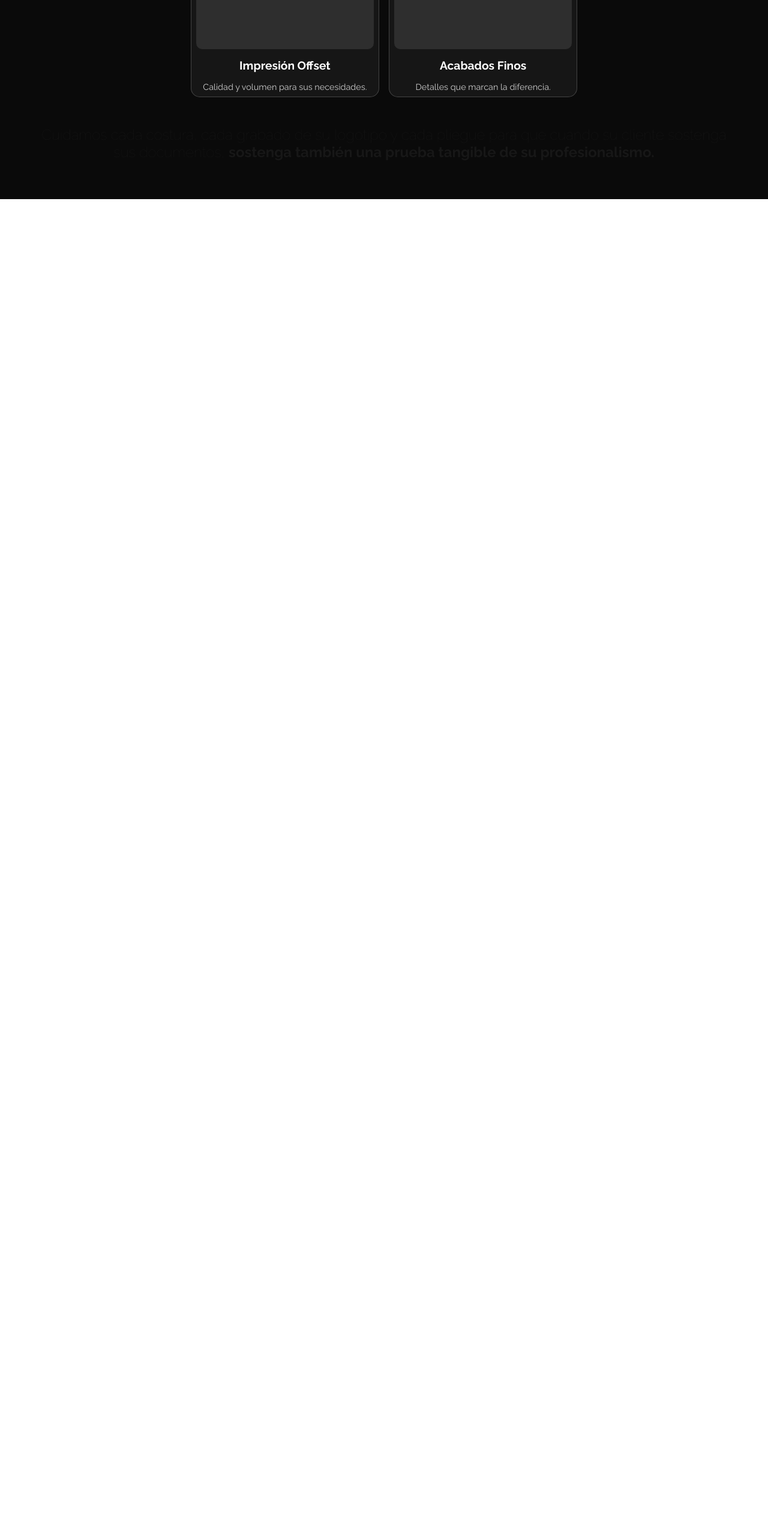
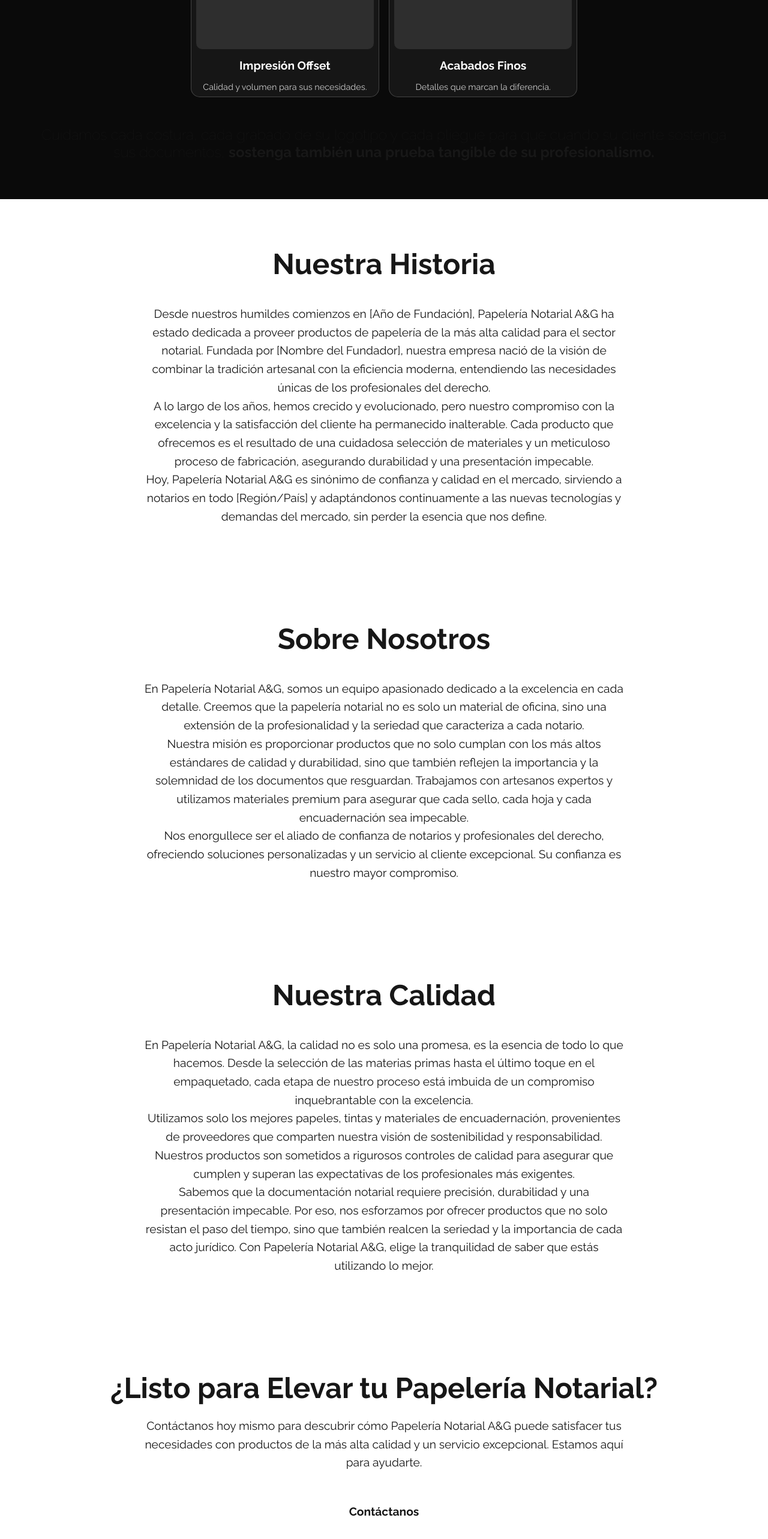
Before and after one commit to JDanielFV/papelerianotarial, a Next.js app: page / in a window 1280 px wide. Shown: the part 1281-3847 px from the top of the page at 60% size. Before the commit the page ends 1613 px from the top, so only its background shows below. Built offline with nearby package versions, Linux system fonts and the light colour scheme.

Commit message:
feat: Add History, AboutUs, Quality, and Contact sections to homepage

```diff
--- /dev/null
+++ b/app/components/AboutUs.jsx
@@ -0,0 +1,59 @@
+"use client";
+
+import styled from "styled-components";
+import { motion } from "framer-motion";
+
+const AboutUsSection = styled(motion.section)`
+  padding: 80px 20px;
+  text-align: center;
+  background-color: var(--color-background);
+  color: var(--color-text);
+`;
+
+const Title = styled(motion.h2)`
+  font-size: 3em;
+  margin-bottom: 40px;
+  color: var(--color-primary);
+`;
+
+const Content = styled(motion.div)`
+  max-width: 800px;
+  margin: 0 auto;
+  font-size: 1.2em;
+  line-height: 1.6;
+`;
+
+const AboutUs = () => {
+  return (
+    <AboutUsSection
+      initial={{ opacity: 0 }}
+      animate={{ opacity: 1 }}
+      transition={{ duration: 0.8 }}
+    >
+      <Title
+        initial={{ y: -50, opacity: 0 }}
+        animate={{ y: 0, opacity: 1 }}
+        transition={{ duration: 0.6, delay: 0.2 }}
+      >
+        Sobre Nosotros
+      </Title>
+      <Content
+        initial={{ y: 50, opacity: 0 }}
+        animate={{ y: 0, opacity: 1 }}
+        transition={{ duration: 0.6, delay: 0.4 }}
+      >
+        <p>
+          En Papelería Notarial A&G, somos un equipo apasionado dedicado a la excelencia en cada detalle. Creemos que la papelería notarial no es solo un material de oficina, sino una extensión de la profesionalidad y la seriedad que caracteriza a cada notario.
+        </p>
+        <p>
+          Nuestra misión es proporcionar productos que no solo cumplan con los más altos estándares de calidad y durabilidad, sino que también reflejen la importancia y la solemnidad de los documentos que resguardan. Trabajamos con artesanos expertos y utilizamos materiales premium para asegurar que cada sello, cada hoja y cada encuadernación sea impecable.
+        </p>
+        <p>
+          Nos enorgullece ser el aliado de confianza de notarios y profesionales del derecho, ofreciendo soluciones personalizadas y un servicio al cliente excepcional. Su confianza es nuestro mayor compromiso.
+        </p>
+      </Content>
+    </AboutUsSection>
+  );
+};
+
+export default AboutUs;
--- /dev/null
+++ b/app/components/ContactSection.jsx
@@ -0,0 +1,79 @@
+"use client";
+
+import styled from "styled-components";
+import { motion } from "framer-motion";
+import Link from "next/link";
+
+const ContactSectionWrapper = styled(motion.section)`
+  padding: 80px 20px;
+  text-align: center;
+  background-color: var(--color-secondary);
+  color: var(--color-text-light);
+`;
+
+const Title = styled(motion.h2)`
+  font-size: 3em;
+  margin-bottom: 20px;
+  color: var(--color-text-light);
+`;
+
+const Description = styled(motion.p)`
+  max-width: 800px;
+  margin: 0 auto 40px auto;
+  font-size: 1.2em;
+  line-height: 1.6;
+`;
+
+const ContactButton = styled(motion.a)`
+  display: inline-block;
+  padding: 15px 30px;
+  background-color: var(--color-primary);
+  color: var(--color-text-light);
+  font-size: 1.2em;
+  font-weight: bold;
+  border-radius: 5px;
+  text-decoration: none;
+  transition: background-color 0.3s ease;
+
+  &:hover {
+    background-color: var(--color-primary-dark);
+  }
+`;
+
+const ContactSection = () => {
+  return (
+    <ContactSectionWrapper
+      initial={{ opacity: 0 }}
+      animate={{ opacity: 1 }}
+      transition={{ duration: 0.8 }}
+    >
+      <Title
+        initial={{ y: -50, opacity: 0 }}
+        animate={{ y: 0, opacity: 1 }}
+        transition={{ duration: 0.6, delay: 0.2 }}
+      >
+        ¿Listo para Elevar tu Papelería Notarial?
+      </Title>
+      <Description
+        initial={{ y: 50, opacity: 0 }}
+        animate={{ y: 0, opacity: 1 }}
+        transition={{ duration: 0.6, delay: 0.4 }}
+      >
+        Contáctanos hoy mismo para descubrir cómo Papelería Notarial A&G puede satisfacer tus necesidades con productos de la más alta calidad y un servicio excepcional. Estamos aquí para ayudarte.
+      </Description>
+      <Link href="/contacto" passHref legacyBehavior>
+        <ContactButton
+          initial={{ scale: 0.9, opacity: 0 }}
+          animate={{ scale: 1, opacity: 1 }}
+          transition={{ duration: 0.5, delay: 0.6 }}
+          whileHover={{ scale: 1.05 }}
+          whileTap={{ scale: 0.95 }}
+        >
+          Contáctanos
+        </ContactButton>
+      </Link>
+    </ContactSectionWrapper>
+  );
+};
+
+export default ContactSection;
--- /dev/null
+++ b/app/components/History.jsx
@@ -0,0 +1,59 @@
+"use client";
+
+import styled from "styled-components";
+import { motion } from "framer-motion";
+
+const HistorySection = styled(motion.section)`
+  padding: 80px 20px;
+  text-align: center;
+  background-color: var(--color-background);
+  color: var(--color-text);
+`;
+
+const Title = styled(motion.h2)`
+  font-size: 3em;
+  margin-bottom: 40px;
+  color: var(--color-primary);
+`;
+
+const Content = styled(motion.div)`
+  max-width: 800px;
+  margin: 0 auto;
+  font-size: 1.2em;
+  line-height: 1.6;
+`;
+
+const History = () => {
+  return (
+    <HistorySection
+      initial={{ opacity: 0 }}
+      animate={{ opacity: 1 }}
+      transition={{ duration: 0.8 }}
+    >
+      <Title
+        initial={{ y: -50, opacity: 0 }}
+        animate={{ y: 0, opacity: 1 }}
+        transition={{ duration: 0.6, delay: 0.2 }}
+      >
+        Nuestra Historia
+      </Title>
+      <Content
+        initial={{ y: 50, opacity: 0 }}
+        animate={{ y: 0, opacity: 1 }}
+        transition={{ duration: 0.6, delay: 0.4 }}
+      >
+        <p>
+          Desde nuestros humildes comienzos en [Año de Fundación], Papelería Notarial A&G ha estado dedicada a proveer productos de papelería de la más alta calidad para el sector notarial. Fundada por [Nombre del Fundador], nuestra empresa nació de la visión de combinar la tradición artesanal con la eficiencia moderna, entendiendo las necesidades únicas de los profesionales del derecho.
+        </p>
+        <p>
+          A lo largo de los años, hemos crecido y evolucionado, pero nuestro compromiso con la excelencia y la satisfacción del cliente ha permanecido inalterable. Cada producto que ofrecemos es el resultado de una cuidadosa selección de materiales y un meticuloso proceso de fabricación, asegurando durabilidad y una presentación impecable.
+        </p>
+        <p>
+          Hoy, Papelería Notarial A&G es sinónimo de confianza y calidad en el mercado, sirviendo a notarios en todo [Región/País] y adaptándonos continuamente a las nuevas tecnologías y demandas del mercado, sin perder la esencia que nos define.
+        </p>
+      </Content>
+    </HistorySection>
+  );
+};
+
+export default History;
--- a/app/components/NavBar.jsx
+++ b/app/components/NavBar.jsx
@@ -1,7 +1,7 @@
 "use client";
 
 import React, { useState, useEffect, useRef } from "react";
-import styled, { keyframes, css } from "styled-components";
+import styled, { css } from "styled-components";
 import { motion, useAnimation } from "framer-motion";
 import Link from "next/link";
 
--- /dev/null
+++ b/app/components/Quality.jsx
@@ -0,0 +1,59 @@
+"use client";
+
+import styled from "styled-components";
+import { motion } from "framer-motion";
+
+const QualitySection = styled(motion.section)`
+  padding: 80px 20px;
+  text-align: center;
+  background-color: var(--color-background);
+  color: var(--color-text);
+`;
+
+const Title = styled(motion.h2)`
+  font-size: 3em;
+  margin-bottom: 40px;
+  color: var(--color-primary);
+`;
+
+const Content = styled(motion.div)`
+  max-width: 800px;
+  margin: 0 auto;
+  font-size: 1.2em;
+  line-height: 1.6;
+`;
+
+const Quality = () => {
+  return (
+    <QualitySection
+      initial={{ opacity: 0 }}
+      animate={{ opacity: 1 }}
+      transition={{ duration: 0.8 }}
+    >
+      <Title
+        initial={{ y: -50, opacity: 0 }}
+        animate={{ y: 0, opacity: 1 }}
+        transition={{ duration: 0.6, delay: 0.2 }}
+      >
+        Nuestra Calidad
+      </Title>
+      <Content
+        initial={{ y: 50, opacity: 0 }}
+        animate={{ y: 0, opacity: 1 }}
+        transition={{ duration: 0.6, delay: 0.4 }}
+      >
+        <p>
+          En Papelería Notarial A&G, la calidad no es solo una promesa, es la esencia de todo lo que hacemos. Desde la selección de las materias primas hasta el último toque en el empaquetado, cada etapa de nuestro proceso está imbuida de un compromiso inquebrantable con la excelencia.
+        </p>
+        <p>
+          Utilizamos solo los mejores papeles, tintas y materiales de encuadernación, provenientes de proveedores que comparten nuestra visión de sostenibilidad y responsabilidad. Nuestros productos son sometidos a rigurosos controles de calidad para asegurar que cumplen y superan las expectativas de los profesionales más exigentes.
+        </p>
+        <p>
+          Sabemos que la documentación notarial requiere precisión, durabilidad y una presentación impecable. Por eso, nos esforzamos por ofrecer productos que no solo resistan el paso del tiempo, sino que también realcen la seriedad y la importancia de cada acto jurídico. Con Papelería Notarial A&G, elige la tranquilidad de saber que estás utilizando lo mejor.
+        </p>
+      </Content>
+    </QualitySection>
+  );
+};
+
+export default Quality;
--- a/app/page.js
+++ b/app/page.js
@@ -1,11 +1,19 @@
 import Main from "./components/Main";
 import About from "./components/About";
+import History from "./components/History";
+import AboutUs from "./components/AboutUs";
+import Quality from "./components/Quality";
+import ContactSection from "./components/ContactSection";
 
 export default function Home() {
   return (
     <>
         <Main/>
         <About/>
+        <History/>
+        <AboutUs/>
+        <Quality/>
+        <ContactSection/>
     </>
   );
 }
```
Also changed, not shown: 2 other files (tests, documents, lock files or other folders).
